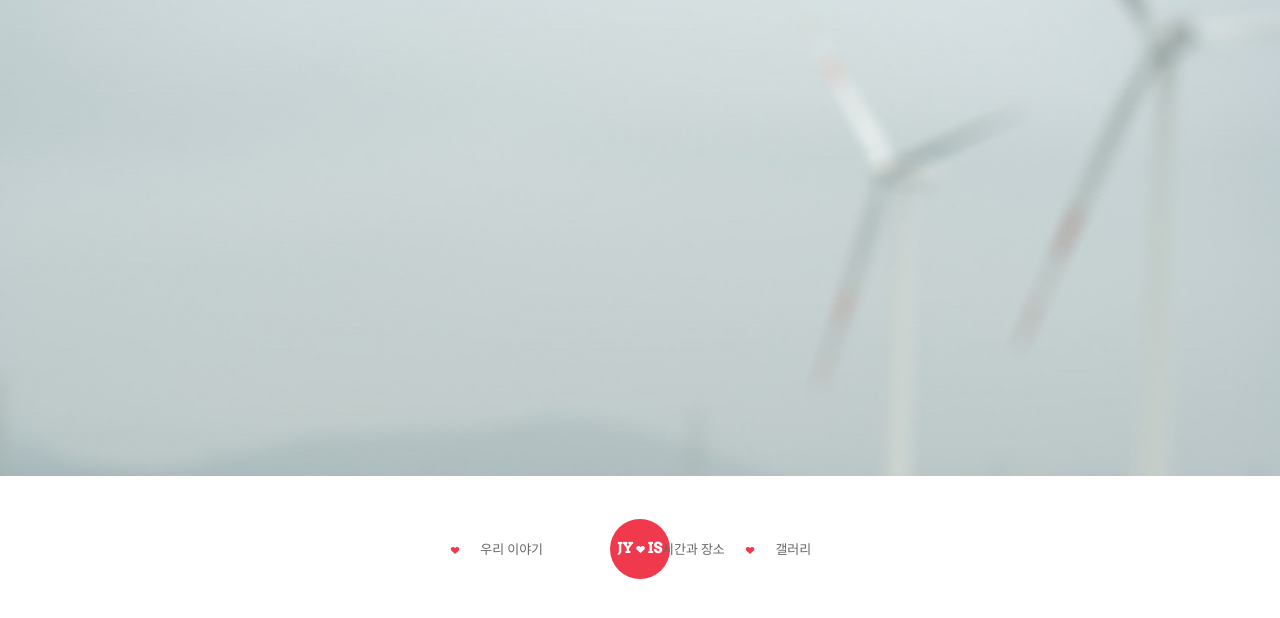
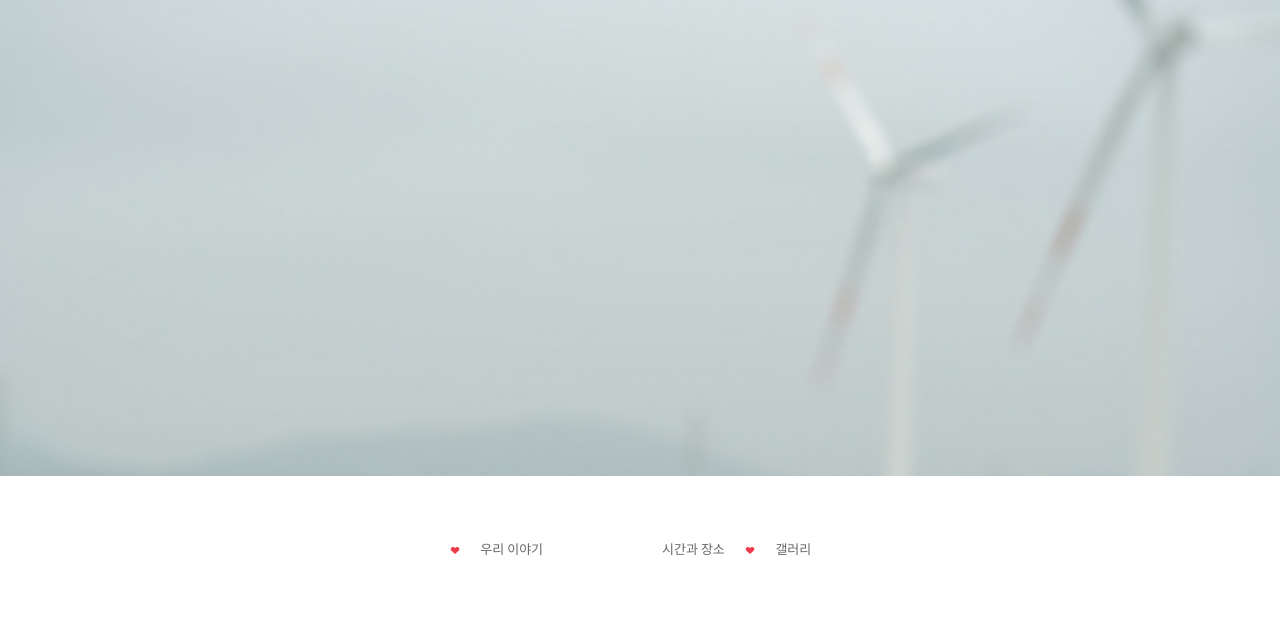
Before and after one commit to Seopftware/inseop-jaywon-wedding.github.io, a plain HTML site: page index.html in a window 1280 px wide. Shown: the part 324-942 px from the top of the page. Drawn offline with nearby package versions, Linux system fonts and the light colour scheme.

Commit message:
Update index.html

```diff
--- a/index.html
+++ b/index.html
@@ -121,11 +121,6 @@
             			<div class="logo-wrapper">
                 			<!-- CSS LOGO -->
                         	<a href="index.html">
-                    			<div class="css-logo rounded">
-                   					<div class="css-logo-text">
-                        				<strong>JY</strong><i class="de-icon-heart-1"></i><strong>IS</strong>
-                    				</div>
-                    			</div>
                        		</a>
                 		</div>
                 		<!-- END of LOGO -->
```
